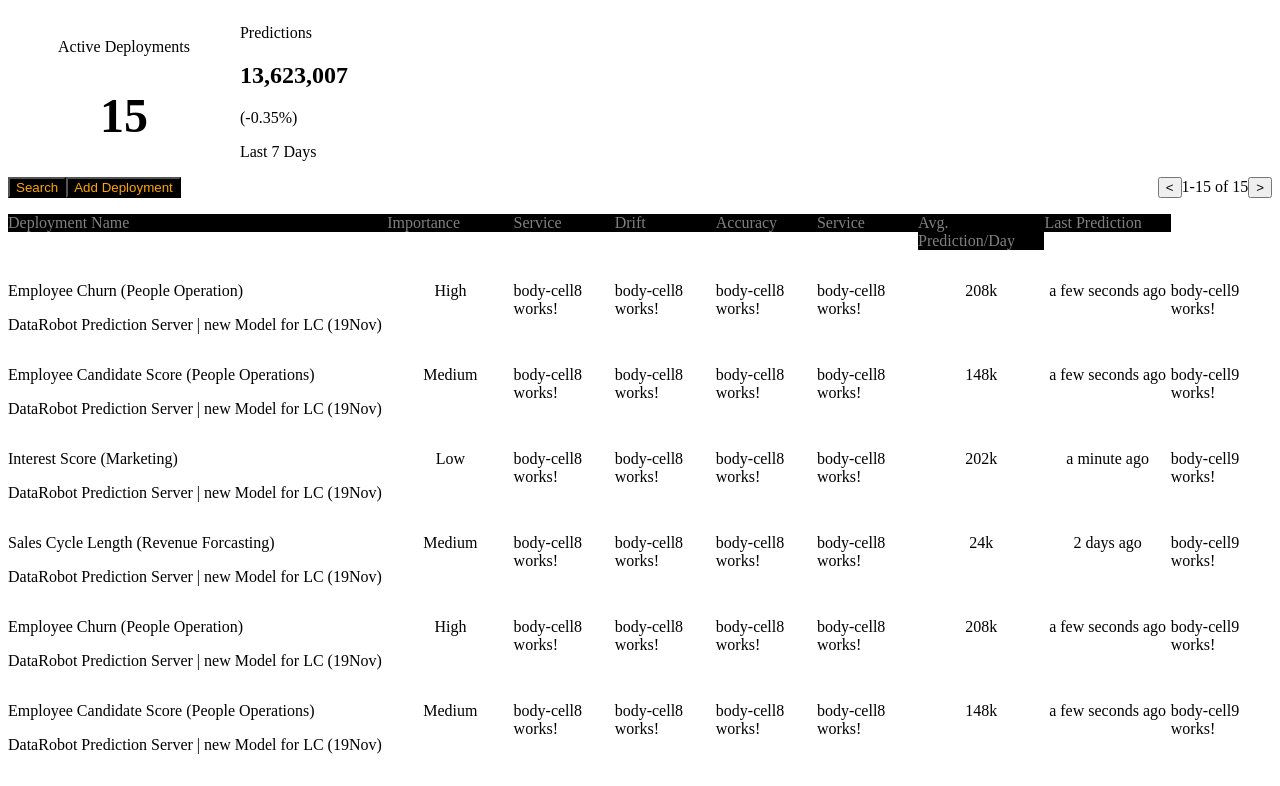
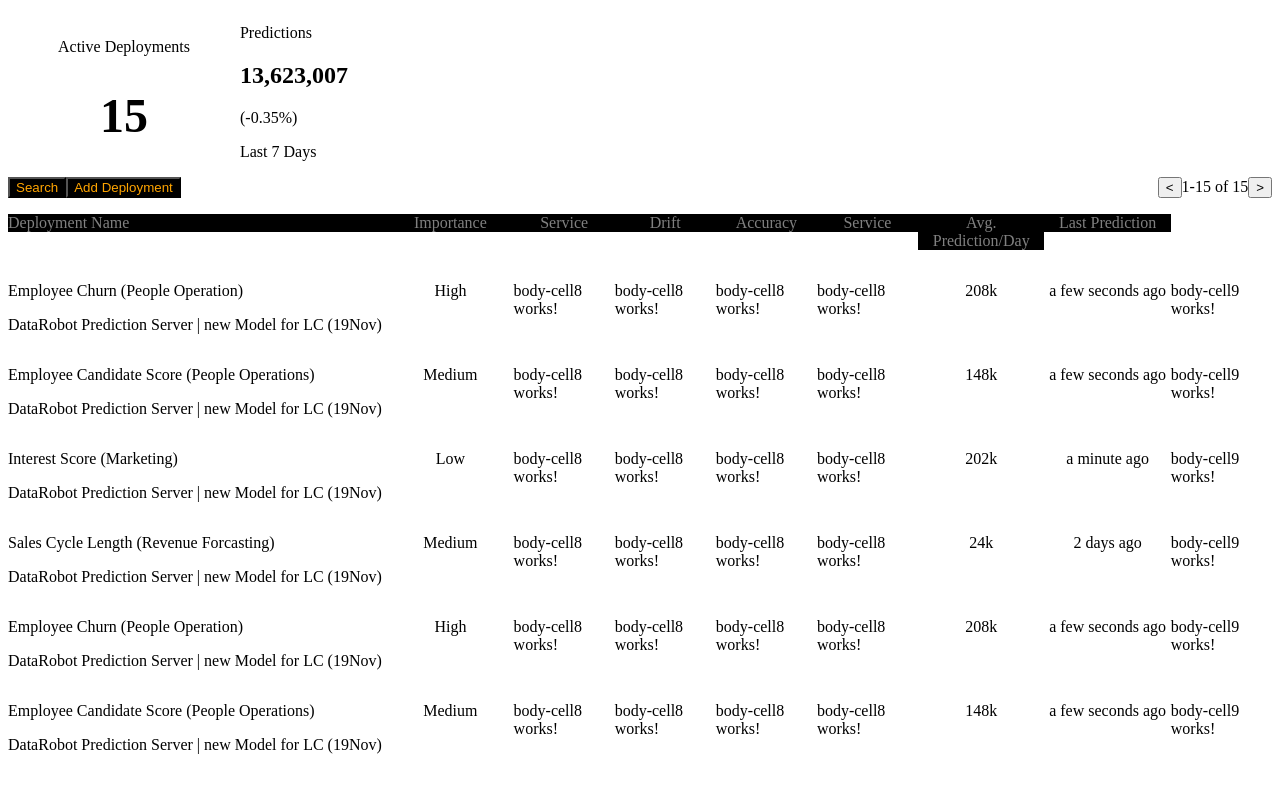
Before and after one commit to arash-memari/take-home-project-angular, an Angular app: page / in a window 1280 px wide. Shown: the top 786 px of the page. Built offline with nearby package versions, Linux system fonts and the light colour scheme.

Commit message:
style binding for cell5

```diff
--- a/src/app/dataset-page/dataset-table10/dataset-table10.component.html
+++ b/src/app/dataset-page/dataset-table10/dataset-table10.component.html
@@ -9,14 +9,14 @@
     <div class="table-content">
         <div class="table-header row">
             <app-header-cell5 [label]="'Deployment Name'"  [textAlign]= "'left'"></app-header-cell5>
-            <app-header-cell5 [label]="'Importance'" [textAlign]= "'left'" ></app-header-cell5>
-            <app-header-cell5 [label]="'Service'" ></app-header-cell5>
-            <app-header-cell5 [label]="'Drift'" ></app-header-cell5>
-            <app-header-cell5 [label]="'Accuracy'" ></app-header-cell5>
-            <app-header-cell5 [label]="'Service'" ></app-header-cell5>
-            <app-header-cell5 [label]="'Avg. Prediction/Day'" [sortDirection]="'DESC'"></app-header-cell5>
-            <app-header-cell5 [label]="'Last Prediction'" ></app-header-cell5>
-            <app-header-cell5 [label]="''" ></app-header-cell5>
+            <app-header-cell5 [label]="'Importance'" [textAlign]= "'center'" ></app-header-cell5>
+            <app-header-cell5 [label]="'Service'" [textAlign]= "'center'"  ></app-header-cell5>
+            <app-header-cell5 [label]="'Drift'" [textAlign]= "'center'" ></app-header-cell5>
+            <app-header-cell5 [label]="'Accuracy'" [textAlign]= "'center'" ></app-header-cell5>
+            <app-header-cell5 [label]="'Service'" [textAlign]= "'center'" ></app-header-cell5>
+            <app-header-cell5 [label]="'Avg. Prediction/Day'" [sortDirection]="'DESC'" [textAlign]= "'center'" ></app-header-cell5>
+            <app-header-cell5 [label]="'Last Prediction'" [textAlign]= "'center'" ></app-header-cell5>
+            <app-header-cell5 [label]="''" [textAlign]= "'center'" ></app-header-cell5>
         </div>
         <div class="table-body">
             <div class="rows">
--- a/src/app/dataset-page/dataset-table10/header-cell5/header-cell5.component.html
+++ b/src/app/dataset-page/dataset-table10/header-cell5/header-cell5.component.html
@@ -1 +1 @@
-<p>{{label}}</p>
+<p [style.text-align]="textAlign">{{label}}</p>
--- a/src/app/dataset-page/dataset-table10/header-cell5/header-cell5.component.ts
+++ b/src/app/dataset-page/dataset-table10/header-cell5/header-cell5.component.ts
@@ -9,7 +9,7 @@ import { Component, Input, OnInit } from '@angular/core';
 export class HeaderCell5Component implements OnInit {
 
   @Input() label: string;
-  @Input() textAlign: string = "center";
+  @Input() textAlign: string = "right";
   @Input() sortDirection: SortDirection = '';
   constructor() { }
 
```
